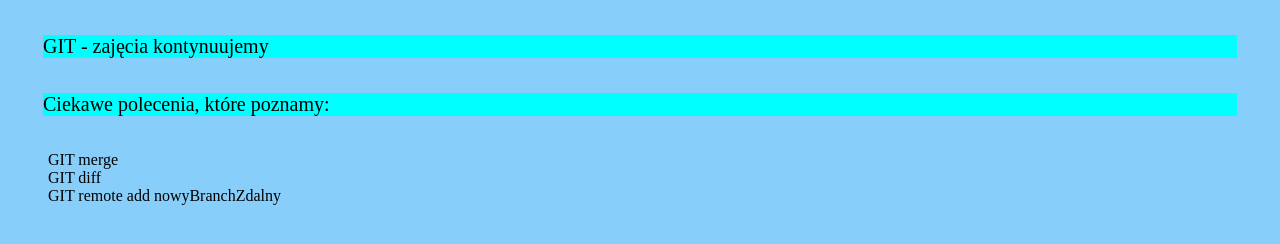
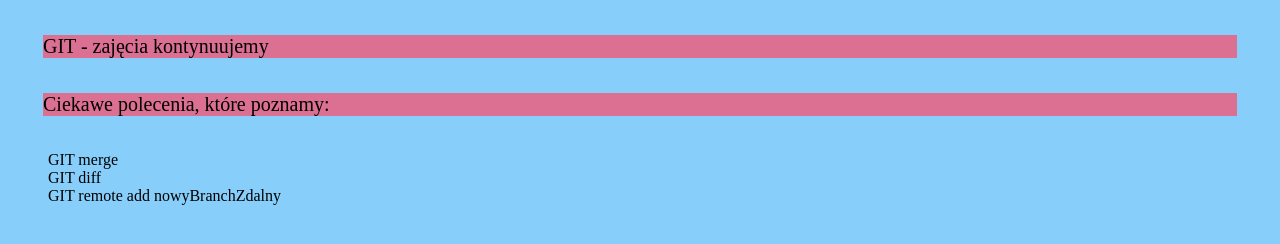
Before and after one commit to paumak/git_zjazd6, a plain HTML site: page index.html in a window 1280 px wide. Drawn offline with Linux system fonts and the light colour scheme.

Commit message:
new style

```diff
--- a/style.css
+++ b/style.css
@@ -4,7 +4,7 @@ body {
 
 p {
     font-size: 20px;
-    background-color: aqua;
+    background-color: palevioletred;
     margin: 35px;
 }
 
```
